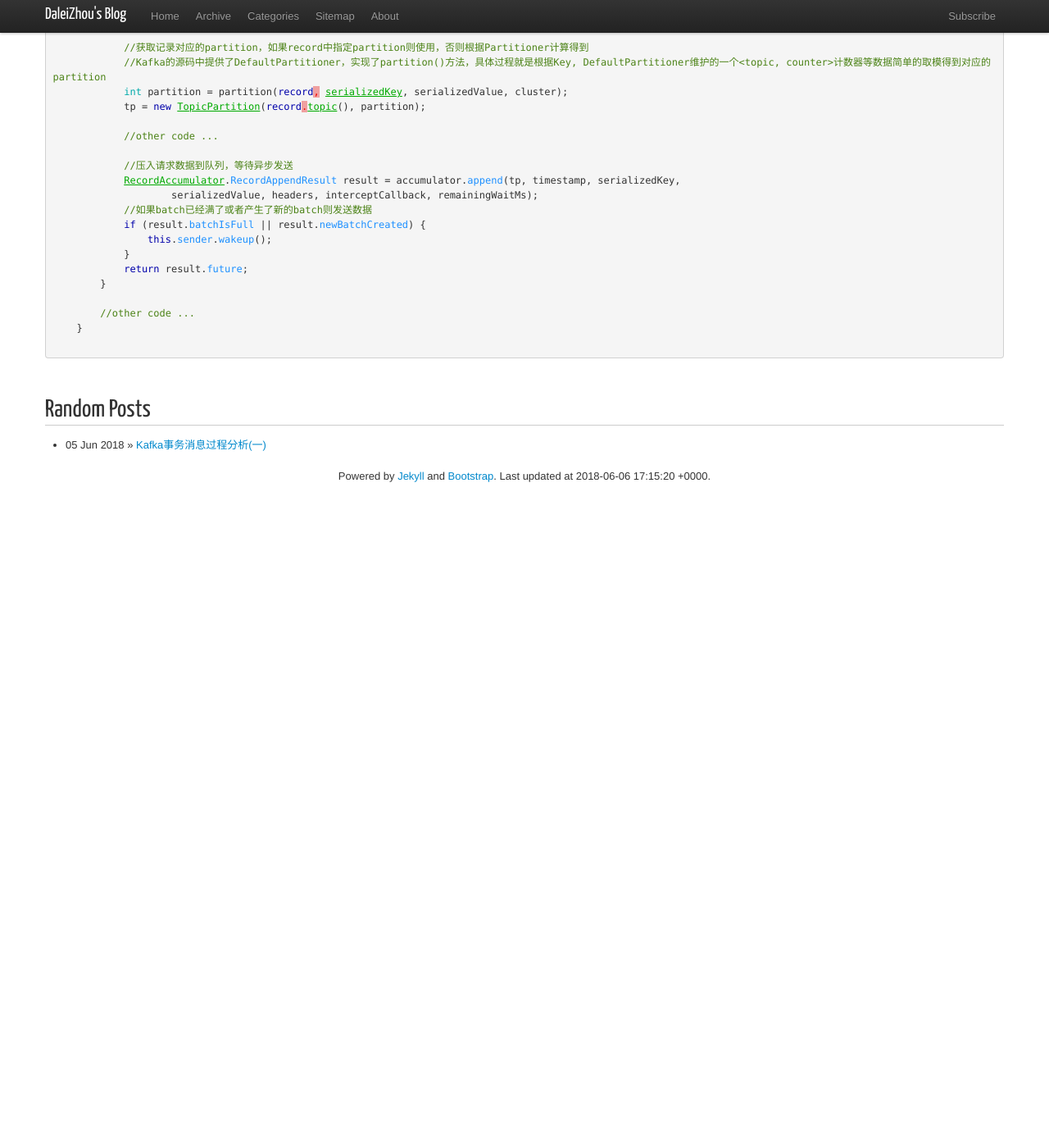
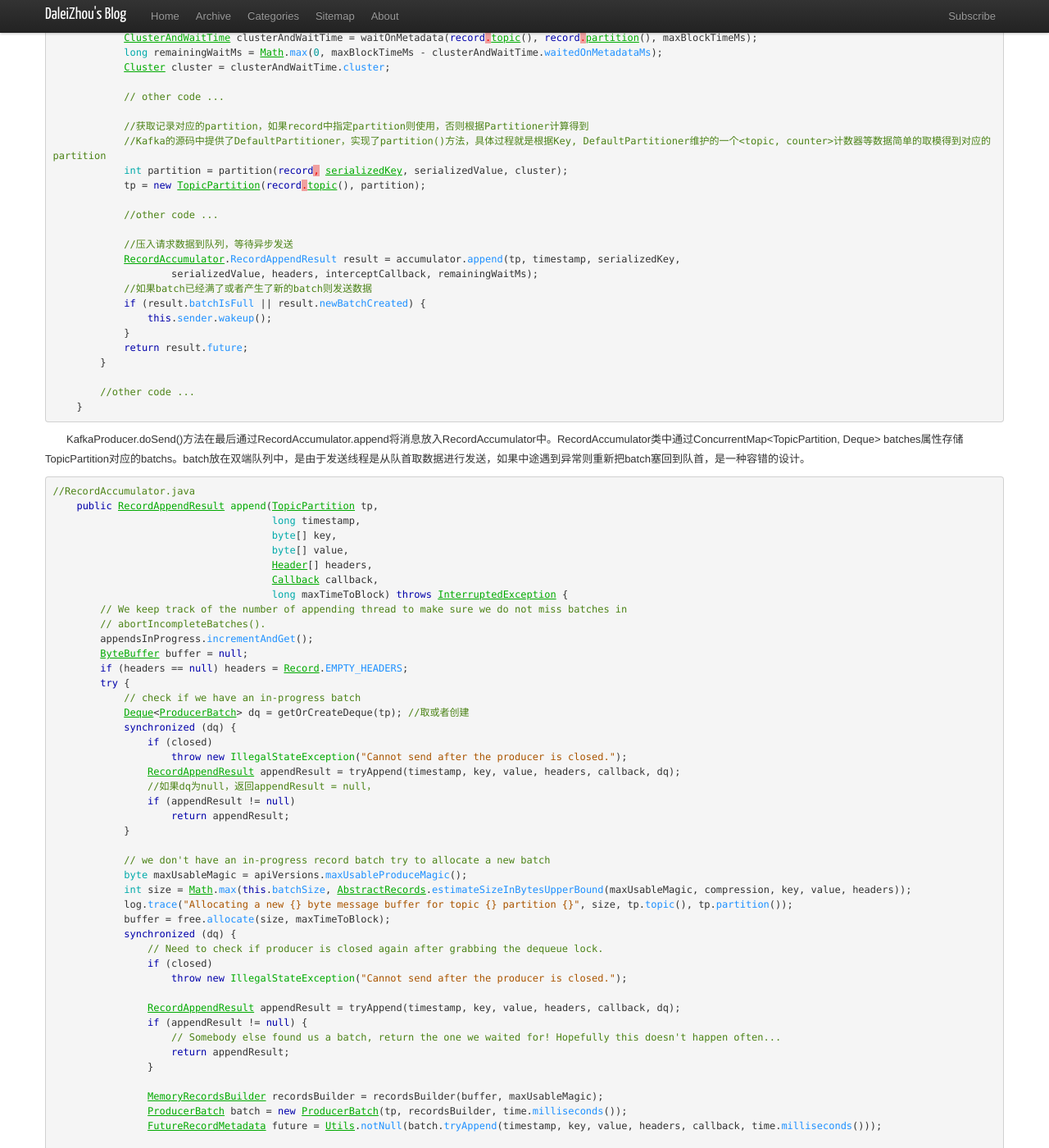
Before and after one commit to DaleiZhou/daleizhou.github.io, a Jekyll site: the page built from _posts/2018/2018-06-06-produce-data.md, in a window 1280 px wide and 1400 px high, scrolled down 1056 px. Shown: the whole window at 82% size. Built offline with Jekyll 4.4.1, drawn with Linux system fonts in a browser that asks for light colours; nearby versions of some CDN libraries; comment, search, counter and statistics services are not loaded; before the commit the page ends 1686 px from its top, so only the background shows below that; some of the changed text lies outside the part shown.

Commit message:
recordAccumulator.append()

````diff
--- a/_posts/2018/2018-06-06-produce-data.md
+++ b/_posts/2018/2018-06-06-produce-data.md
@@ -19,11 +19,13 @@
         maybeFailWithError();
         transitionTo(State.IN_TRANSACTION); //READY -> IN_TRANSACTION
     }
-
 ```
 
 ## <a id="send">send()</a>
 
+　　KafkaProducer.send()方法实现生产消息的发送，发送的record不仅可以指定topic,还可以指定partition，即指定消息发到指定分区中。如果用户不提供则使用系统默认的根据一些参数通过简单取模的方式得到分区，这种取模的方式可以做到消息基本上均匀分布在各个分区上。
+
+　　在doSend()方法中只是把record放在消息累加器中。累加器中给每个topic-partition对应待发送数据的batch，达到一定条件才整体发送。之所以这么设计应该是为了减少网络通信次数，提高整体的运行效率。下面是具体代码的注释。
 
 ```java
     //KafkaProducer.java
@@ -71,5 +73,70 @@
 
         //other code ...
     }
+```
 
+　　KafkaProducer.doSend()方法在最后通过RecordAccumulator.append将消息放入RecordAccumulator中。RecordAccumulator类中通过ConcurrentMap<TopicPartition, Deque<ProducerBatch>> batches属性存储TopicPartition对应的batchs。batch放在双端队列中，是由于发送线程是从队首取数据进行发送，如果中途遇到异常则重新把batch塞回到队首，是一种容错的设计。
+
+```java
+//RecordAccumulator.java
+    public RecordAppendResult append(TopicPartition tp,
+                                     long timestamp,
+                                     byte[] key,
+                                     byte[] value,
+                                     Header[] headers,
+                                     Callback callback,
+                                     long maxTimeToBlock) throws InterruptedException {
+        // We keep track of the number of appending thread to make sure we do not miss batches in
+        // abortIncompleteBatches().
+        appendsInProgress.incrementAndGet();
+        ByteBuffer buffer = null;
+        if (headers == null) headers = Record.EMPTY_HEADERS;
+        try {
+            // check if we have an in-progress batch
+            Deque<ProducerBatch> dq = getOrCreateDeque(tp); //取或者创建
+            synchronized (dq) {
+                if (closed)
+                    throw new IllegalStateException("Cannot send after the producer is closed.");
+                RecordAppendResult appendResult = tryAppend(timestamp, key, value, headers, callback, dq);
+                //如果dq为null，返回appendResult = null，
+                if (appendResult != null)
+                    return appendResult;
+            }
+
+            // we don't have an in-progress record batch try to allocate a new batch
+            byte maxUsableMagic = apiVersions.maxUsableProduceMagic();
+            int size = Math.max(this.batchSize, AbstractRecords.estimateSizeInBytesUpperBound(maxUsableMagic, compression, key, value, headers));
+            log.trace("Allocating a new {} byte message buffer for topic {} partition {}", size, tp.topic(), tp.partition());
+            buffer = free.allocate(size, maxTimeToBlock);
+            synchronized (dq) {
+                // Need to check if producer is closed again after grabbing the dequeue lock.
+                if (closed)
+                    throw new IllegalStateException("Cannot send after the producer is closed.");
+
+                RecordAppendResult appendResult = tryAppend(timestamp, key, value, headers, callback, dq);
+                if (appendResult != null) {
+                    // Somebody else found us a batch, return the one we waited for! Hopefully this doesn't happen often...
+                    return appendResult;
+                }
+
+                MemoryRecordsBuilder recordsBuilder = recordsBuilder(buffer, maxUsableMagic);
+                ProducerBatch batch = new ProducerBatch(tp, recordsBuilder, time.milliseconds());
+                FutureRecordMetadata future = Utils.notNull(batch.tryAppend(timestamp, key, value, headers, callback, time.milliseconds()));
+
+                dq.addLast(batch);
+                incomplete.add(batch);
+
+                // Don't deallocate this buffer in the finally block as it's being used in the record batch
+                buffer = null;
+
+                return new RecordAppendResult(future, dq.size() > 1 || batch.isFull(), true);
+            }
+        } finally {
+            if (buffer != null)
+                free.deallocate(buffer);
+            appendsInProgress.decrementAndGet();
+        }
+    }
 ```
+
+TBD
````
